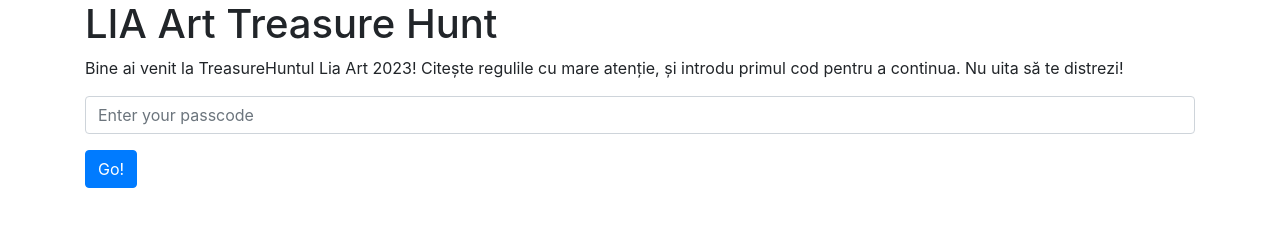
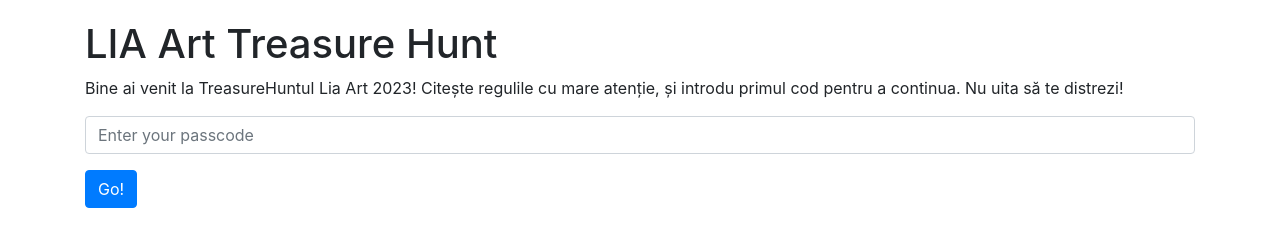
Before and after one commit to CristianMazilu/Liaart-TH-2023, a website: page public/index.html in a window 1280 px wide. Drawn offline with nearby package versions, Linux system fonts and the light colour scheme; some packages are replaced by stand-ins of ours.

Commit message:
Small visual changes.

```diff
--- a/public/css/styles.css
+++ b/public/css/styles.css
@@ -0,0 +1,3 @@
+h1, h2, h3, h4, h5, h6 {
+    padding-top: 20px;
+  }
```
Also changed, not shown: public/navigation.html (+1 -1 lines).
